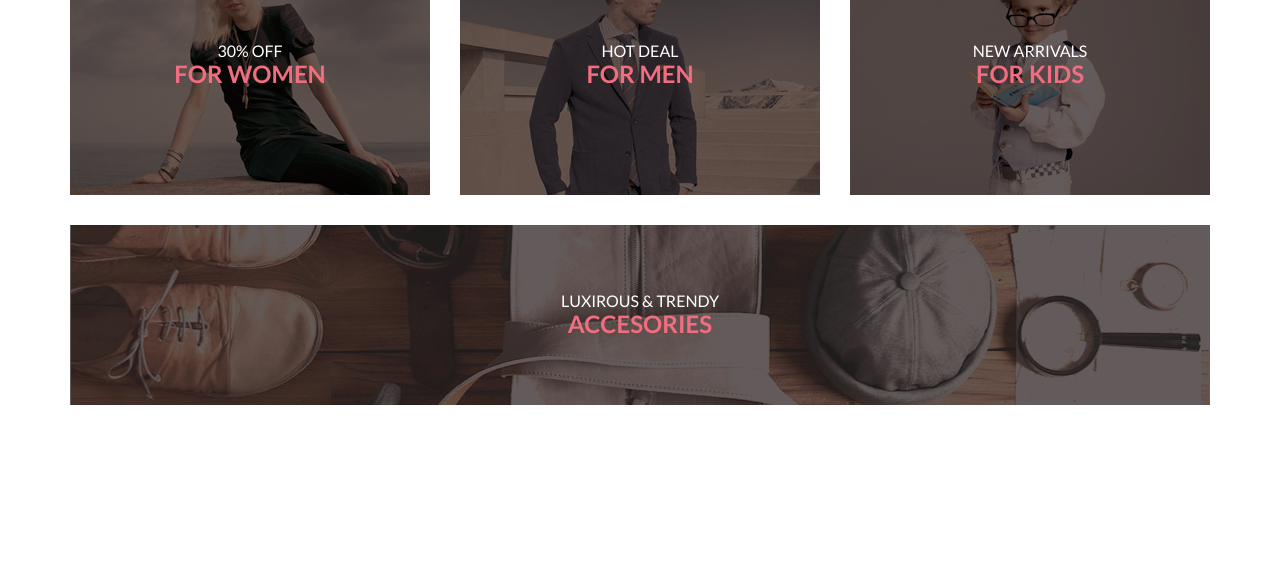
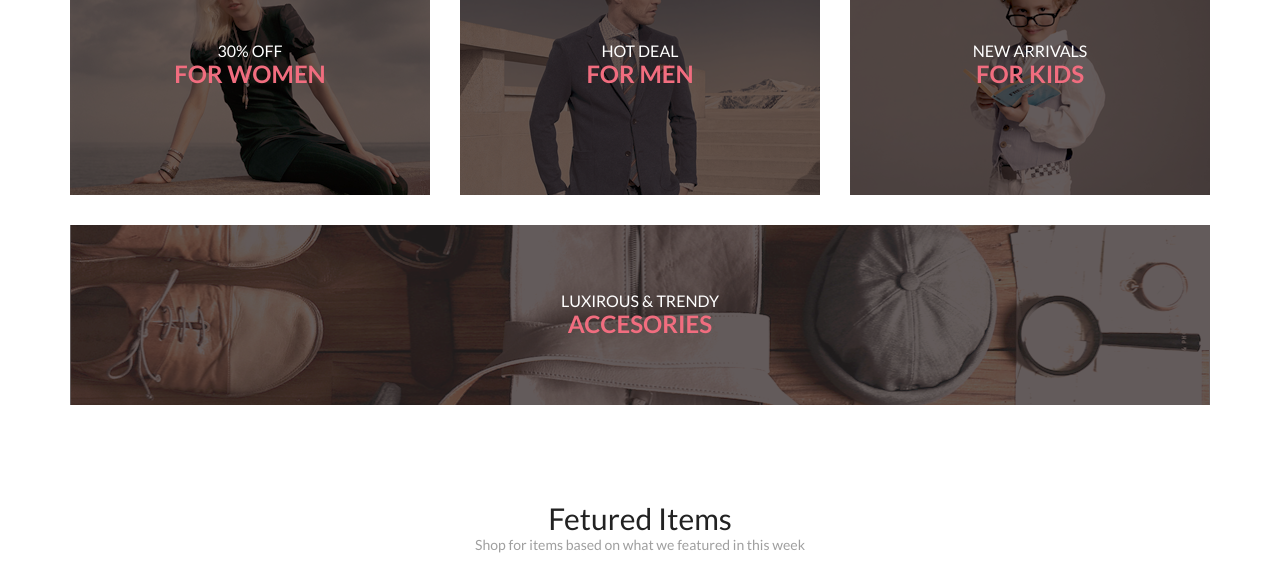
Before and after one commit to DmitriiBuilin/online_shop, a plain HTML site: page index.html in a window 1280 px wide. Shown: the part 969-1557 px from the top of the page. Before the commit the page ends 1469 px from the top, so only its background shows below. Drawn offline with Linux system fonts and the light colour scheme.

Commit message:
started create fourth 4-th block

```diff
--- a/index.html
+++ b/index.html
@@ -164,6 +164,17 @@
             </div>
         </div>
     </section>
+    <section class="gift-cards">
+        <div class="container">
+            <div class="gift-cards-header-block">
+                <h2 class="gift-cards-header">Fetured Items</h2>
+                <h3 class="gift-cards-sub-header">Shop for items based on what we featured in this week</h3>
+            </div>
+            <div class="gift-cards-items-block">
+
+            </div>
+        </div>
+    </section>
 </main>
 <footer></footer>
 </body>
--- a/main.css
+++ b/main.css
@@ -325,5 +325,43 @@ input[type=checkbox]:checked ~ .pop-up-menu {
     align-items: center;
     background-color: rgba(33, 22, 22, 0.7);
     background-blend-mode: darken;
+}
+
+/* --section_3 -- */
+
+.gift-cards {
+    height: 1490px;
+    display: flex;
+    flex-direction: column;
+    justify-content: space-between;
+}
+
+.gift-cards-header-block {
+    display: flex;
+    justify-content: space-between;
+    flex-direction: column;
+    align-items: center;
+}
+
+.gift-cards-header {
+    font-family: 'Lato';
+    font-style: normal;
+    font-weight: 400;
+    font-size: 30px;
+    line-height: 36px;
+    color: #222222;
+}
+
+.gift-cards-sub-header {
+    font-family: 'Lato';
+    font-style: normal;
+    font-weight: 400;
+    font-size: 14px;
+    line-height: 17px;
+    color: #9F9F9F;
+}
+
+.gift-cards-items-block{
+    display: flex;
 
 }
```
Also changed, not shown: img/card_1.png (added), img/card_2.png (added), img/card_3.png (added), img/card_4.png (added), img/card_5.png (added), img/card_6.png (added).
